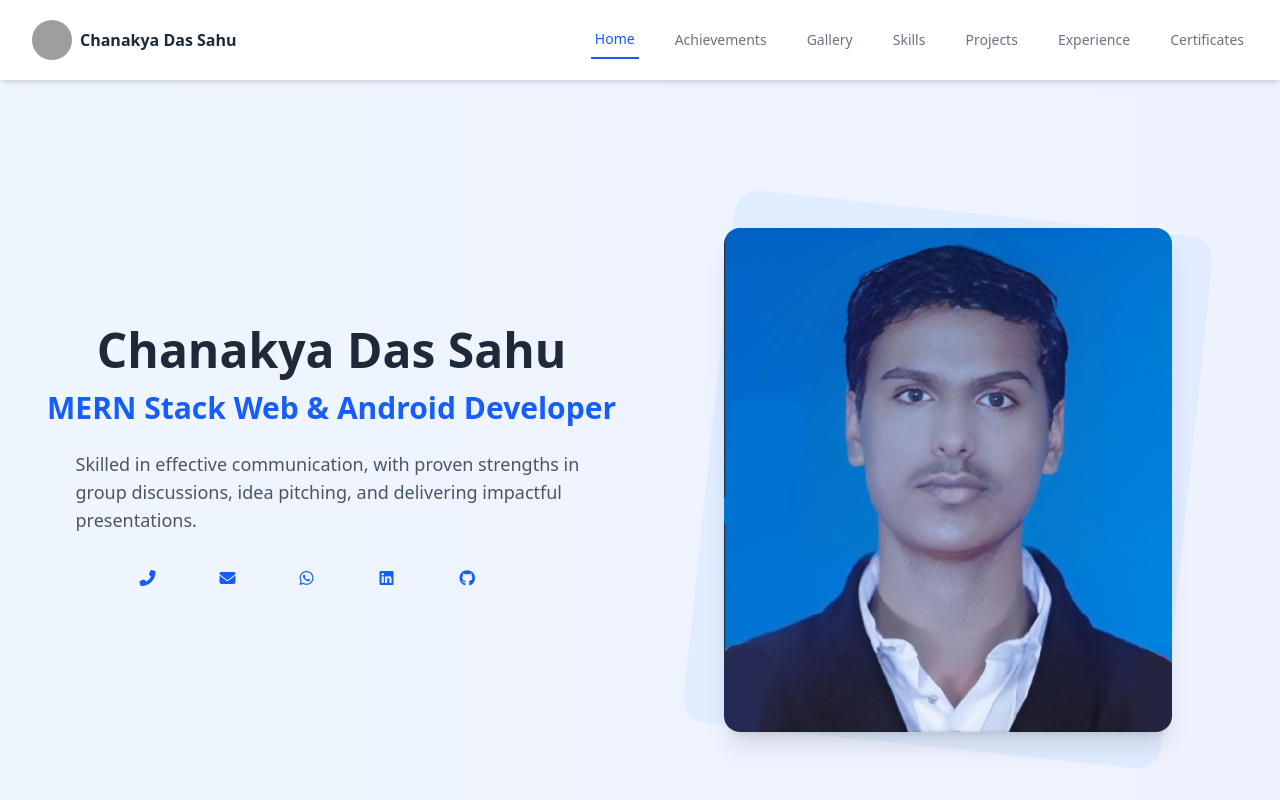
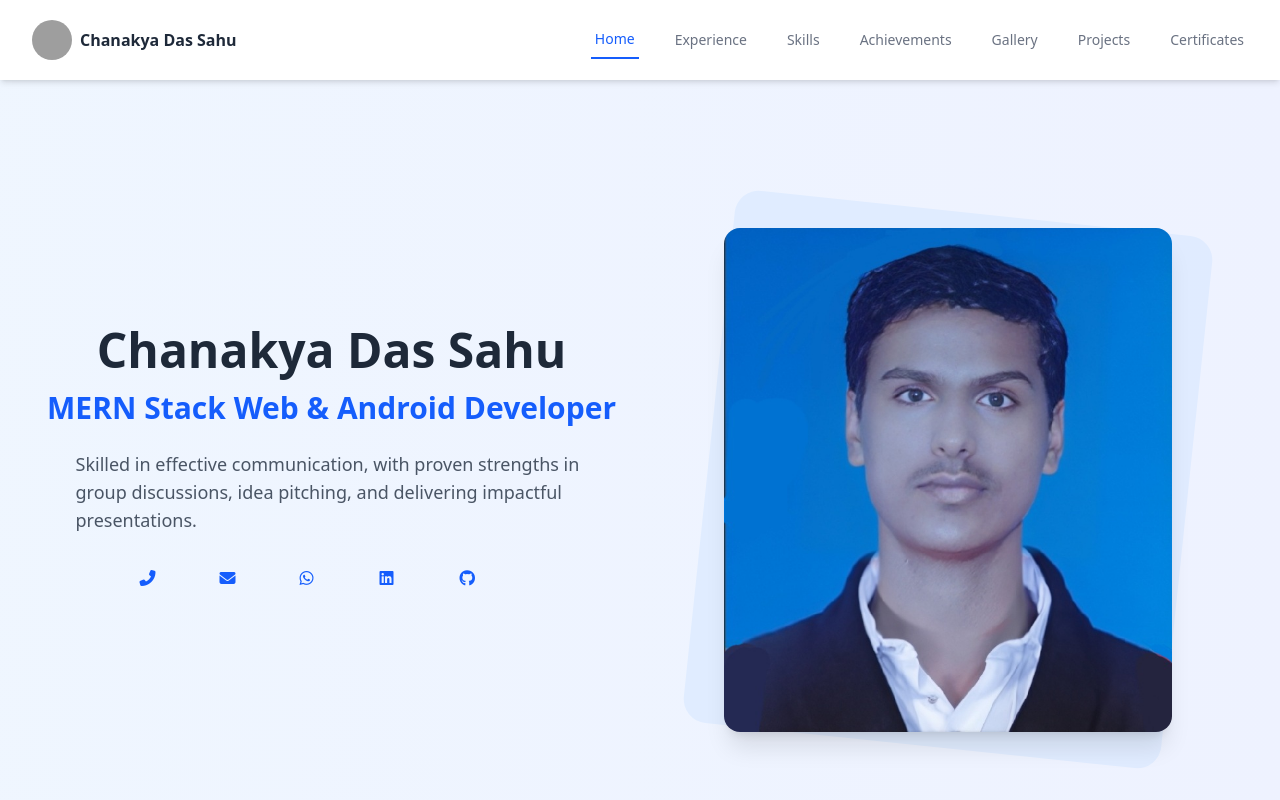
Before and after one commit to Chanakya-Das-Sahu/portfolio_new, a Next.js app: page / in a window 1280 px wide. Shown: the top 800 px of the page. Built offline with nearby package versions, Linux system fonts and the light colour scheme; grey boxes are pictures that could not be loaded.

Commit message:
rearrange the sections

```diff
--- a/app/page.js
+++ b/app/page.js
@@ -102,7 +102,9 @@ const Portfolio = () => {
 
   useEffect(() => {
     const handleScroll = () => {
-      const sections = ['home', 'achievements', 'gallery', 'skills', 'projects', 'experience', 'certificates'];
+
+      const sections = ['home', 'experience', 'skills', 'achievements', 'gallery', 'projects', 'certificates'];
+
       const scrollPosition = window.scrollY + 100;
 
       for (const section of sections) {
@@ -153,7 +155,7 @@ const Portfolio = () => {
 
             {/* Desktop Menu */}
             <div className="hidden md:flex space-x-8">
-              {['home', 'achievements', 'gallery', 'skills', 'projects', 'experience', 'certificates'].map((item) => (
+              {['home', 'experience', 'skills', 'achievements', 'gallery', 'projects', 'certificates'].map((item) => (
                 <button
                   key={item}
                   onClick={() => scrollToSection(item)}
```
